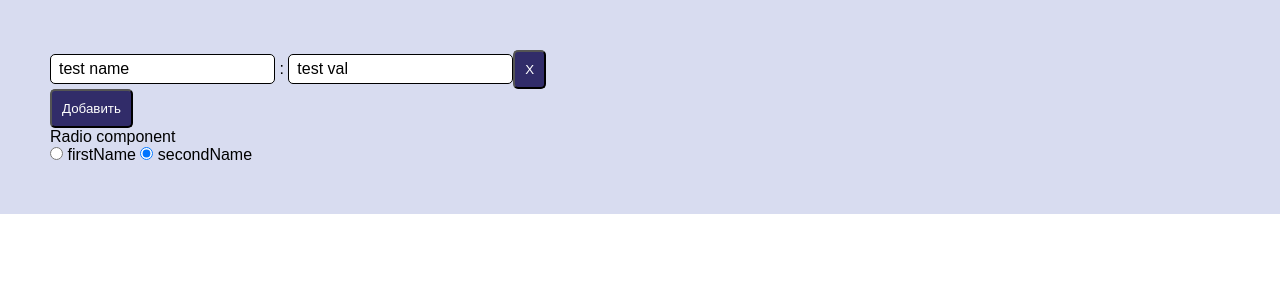
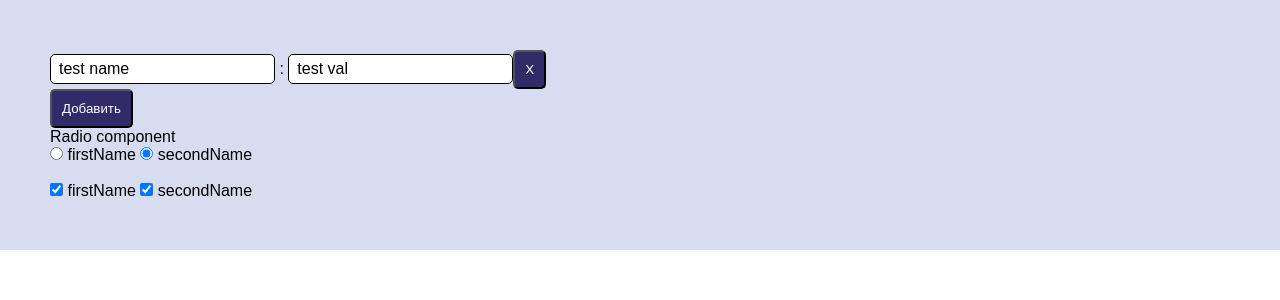
Before and after one commit to Repet124/product-editor, a Vue app: page / in a window 1280 px wide. Shown: the top 300 px of the page. Built offline with nearby package versions, Linux system fonts and the light colour scheme.

Commit message:
ceckbox is working

```diff
--- a/src/App.vue
+++ b/src/App.vue
@@ -8,6 +8,7 @@
 		<Radio v-model="selectItem" :list="preferences.radio">
 			Radio component
 		</Radio>
+		<Checkbox v-model="arr" :list="preferences.checkbox"></Checkbox>
 	</div>
 </template>
 
@@ -17,6 +18,7 @@
 // import Varchar from './components/inputs/varchar.vue';
 import List from './components/inputs/list.vue';
 import Radio from  './components/inputs/radio.vue';
+import Checkbox from './components/inputs/checkbox.vue';
 
 import preferences from './preferences.js';
 
@@ -25,7 +27,8 @@ export default {
 	components: {
 		// Varcha4r
 		List,
-		Radio
+		Radio,
+		Checkbox
 	},
 	data: function() {
 		return {
@@ -36,6 +39,7 @@ export default {
 				}
 			],
 			selectItem: 'second',
+			arr: ['first', 'second'],
 			preferences: preferences
 		}
 	}
--- /dev/null
+++ b/src/components/inputs/checkbox.vue
@@ -0,0 +1,38 @@
+<template>
+	<div>
+		<slot></slot>
+		<br>
+		<label v-for="(item, index) in list" :key="index">
+			<input type="checkbox" :value="name" :name="ident" :checked="value.includes(item.val)" @change="$emit('change', ch(item.val, value.includes(item.val)))">
+			{{ item.name }}
+		</label>
+	</div>
+</template>
+
+<script>
+
+export default {
+	name: 'Checkbox',
+	model: {
+		prop: 'value',
+		event: 'change'
+	},
+	props: ['value', 'list'],
+	data: function() {
+		return {
+			ident: Math.random(),
+			placeholder: this.placeholderVal
+		}
+	}, methods: {
+		ch: function(val, checked) {
+			if (checked) {
+				this.value.splice(this.value.indexOf(val), 1);
+				return this.value;
+			}
+			this.value.push(val);
+			return this.value;
+		}
+	}
+}
+
+</script>
--- a/src/preferences.js
+++ b/src/preferences.js
@@ -7,5 +7,15 @@ export default {
 	radio: {
 		first: 'firstName',
 		second: 'secondName'
-	}
+	},
+	checkbox: [
+		{
+			name: 'firstName',
+			val: 'first'
+		},
+		{
+			name: 'secondName',
+			val: 'second'
+		}
+	]
 }
```
